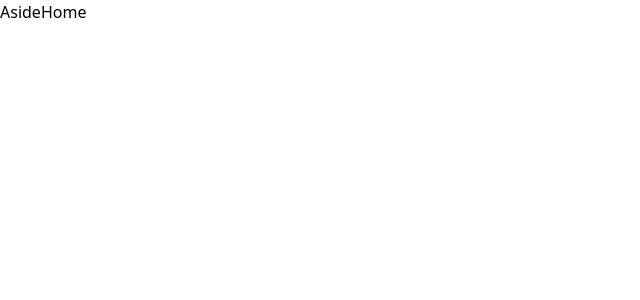
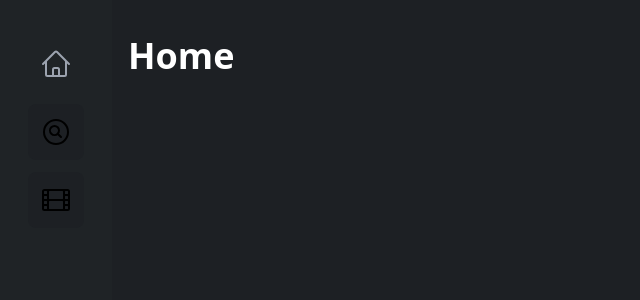
Before and after one commit to idrobinin/moviebuddy-frontend, a Vue app: page / in a window 1280 px wide. Shown: the top 300 px of the page, without its empty margins (0-640 px from the left). Built offline with nearby package versions, Linux system fonts and the light colour scheme.

Commit message:
created Sidebar and Page layouts

```diff
--- a/index.html
+++ b/index.html
@@ -5,7 +5,7 @@
     <link rel="icon" type="image/svg+xml" href="/vite.svg" />
     <meta name="viewport" content="width=device-width, initial-scale=1.0" />
 
-    <title>Vite + Vue + TS</title>
+    <title>Movie Buddy</title>
   </head>
   <body class="h-screen overflow-hidden">
     <div id="app"></div>
--- a/package.json
+++ b/package.json
@@ -9,6 +9,7 @@
     "preview": "vite preview"
   },
   "dependencies": {
+    "@heroicons/vue": "^2.0.18",
     "pinia": "^2.1.6",
     "prettier": "^3.0.2",
     "vue": "^3.3.4",
--- a/src/App.vue
+++ b/src/App.vue
@@ -1,10 +1,12 @@
-<script setup lang="ts"></script>
+<script setup lang="ts">
+import Sidebar from "./components/layout/Sidebar.vue";
+</script>
 
 <template>
   <div class="flex min-h-screen flex-col">
     <div class="flex flex-1 overflow-hidden">
-      <aside>Aside</aside>
-      <main class="min-w-0 flex">
+      <Sidebar />
+      <main class="min-w-0 flex flex-1">
         <router-view />
       </main>
     </div>
--- a/src/components/layout/Page.vue
+++ b/src/components/layout/Page.vue
@@ -1,5 +1,28 @@
-<script setup lang="ts"></script>
+<script setup lang="ts">
+interface Props {
+  title?: string;
+}
 
-<template></template>
+defineProps<Props>();
+</script>
 
-<style scoped></style>
+<template>
+  <section
+    class="bg-basic-black flex h-full min-w-0 flex-1 flex-col overflow-y-auto"
+  >
+    <!--    upper part of layout-->
+    <div class="py-9 px-4 flex justify-between">
+      <h1 v-if="title" class="text-4xl font-black text-white">{{ title }}</h1>
+      <h1 v-else class="text-4xl font-black text-white">
+        <slot name="title" />
+      </h1>
+      <div>
+        <slot name="header" />
+      </div>
+    </div>
+    <!--    lower part of layout-->
+    <div>
+      <slot />
+    </div>
+  </section>
+</template>
--- /dev/null
+++ b/src/components/layout/Sidebar.vue
@@ -0,0 +1,53 @@
+<script setup lang="ts">
+import {
+  HomeIcon as HomeOutlineIcon,
+  FilmIcon as FilmOutlineIcon,
+  MagnifyingGlassCircleIcon as MagnifyingGlassCircleOutlineIcon,
+} from "@heroicons/vue/24/outline";
+import {
+  HomeIcon as HomeSolidIcon,
+  FilmIcon as FilmSolidIcon,
+  MagnifyingGlassCircleIcon as MagnifyingGlassCircleSolidIcon,
+} from "@heroicons/vue/24/solid";
+import { useRoute } from "vue-router";
+
+const menu = [
+  {
+    to: { name: "home" },
+    icon: HomeOutlineIcon,
+    activeIcon: HomeSolidIcon,
+  },
+  {
+    to: { name: "search" },
+    icon: MagnifyingGlassCircleOutlineIcon,
+    activeIcon: MagnifyingGlassCircleSolidIcon,
+  },
+  {
+    to: { name: "movie", params: { id: "1" } },
+    icon: FilmOutlineIcon,
+    activeIcon: FilmSolidIcon,
+  },
+];
+
+const route = useRoute();
+</script>
+
+<template>
+  <nav class="block bg-bright-basic-black">
+    <div class="flex flex-col py-9 px-7 relative space-y-3">
+      <router-link
+        v-for="(nav, i) in menu"
+        :to="nav.to"
+        :key="`${nav.to}${i}`"
+        class="cursor-pointer h-14 w-14 flex flex-shrink items-center justify-center rounded-lg"
+        :class="
+          route.name == nav.to.name
+            ? 'text-gray-400'
+            : 'bg-basic-black hover:scale-110 hover:shadow-zinc-950 hover:shadow-md'
+        "
+      >
+        <component :is="nav.icon" class="w-8 h-8" />
+      </router-link>
+    </div>
+  </nav>
+</template>
--- a/src/pages/Home.vue
+++ b/src/pages/Home.vue
@@ -1,5 +1,9 @@
-<script setup lang="ts"></script>
+<script setup lang="ts">
+import Page from "../components/layout/Page.vue";
+</script>
 
 <template>
-  <div>Home</div>
+  <Page>
+    <template #title>Home</template>
+  </Page>
 </template>
--- a/src/pages/Movie.vue
+++ b/src/pages/Movie.vue
@@ -1,5 +1,9 @@
-<script setup lang="ts"></script>
+<script setup lang="ts">
+import Page from "../components/layout/Page.vue";
+</script>
 
 <template>
-  <div>Movie</div>
+  <Page>
+    <template #title>Movie</template>
+  </Page>
 </template>
--- a/src/pages/Search.vue
+++ b/src/pages/Search.vue
@@ -1,5 +1,9 @@
-<script setup lang="ts"></script>
+<script setup lang="ts">
+import Page from "../components/layout/Page.vue";
+</script>
 
 <template>
-  <div>Search</div>
+  <Page>
+    <template #title>Search</template>
+  </Page>
 </template>
--- a/tailwind.config.js
+++ b/tailwind.config.js
@@ -14,7 +14,7 @@ export default {
       colors: {
         "basic-black": "#1d2024",
         "bright-basic-black": "#1f2326",
-        orange: "#f37515",
+        "basic-orange": "#f37515",
       },
     },
   },
```
Also changed, not shown: 1 other file (tests, documents, lock files or other folders).
